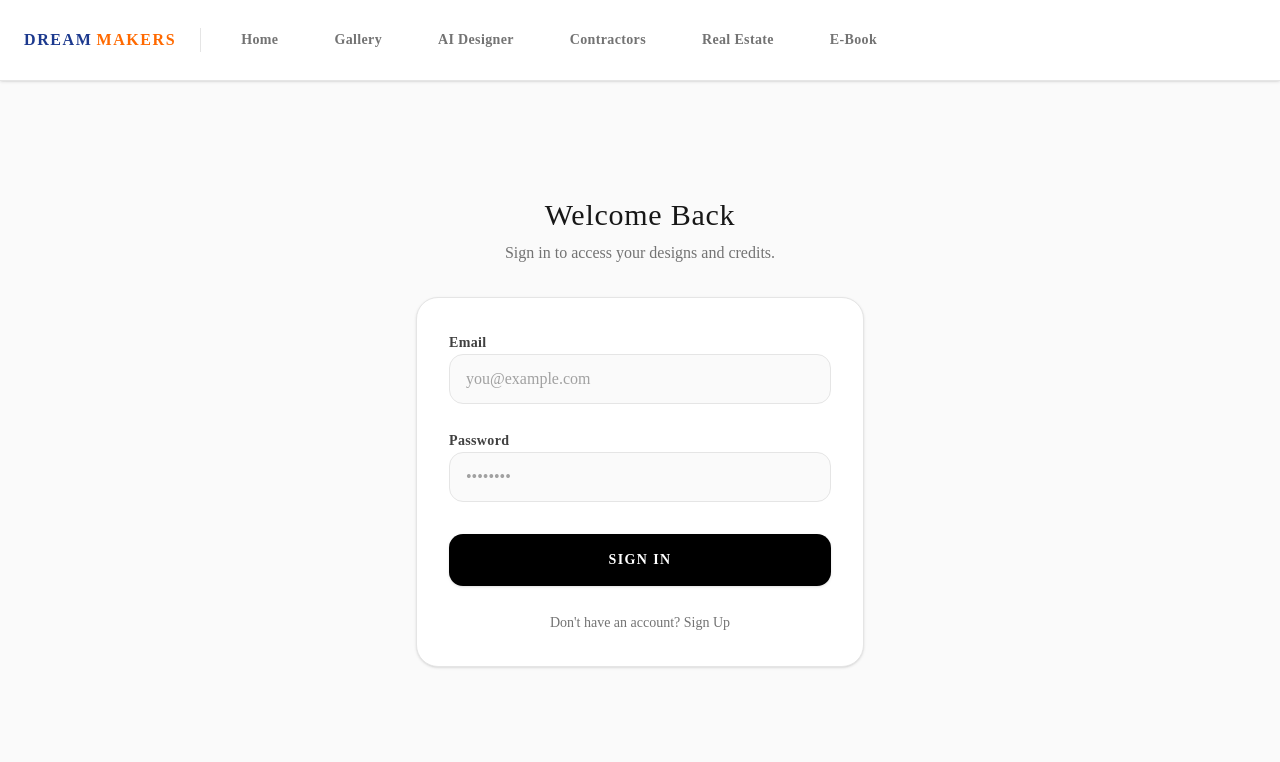
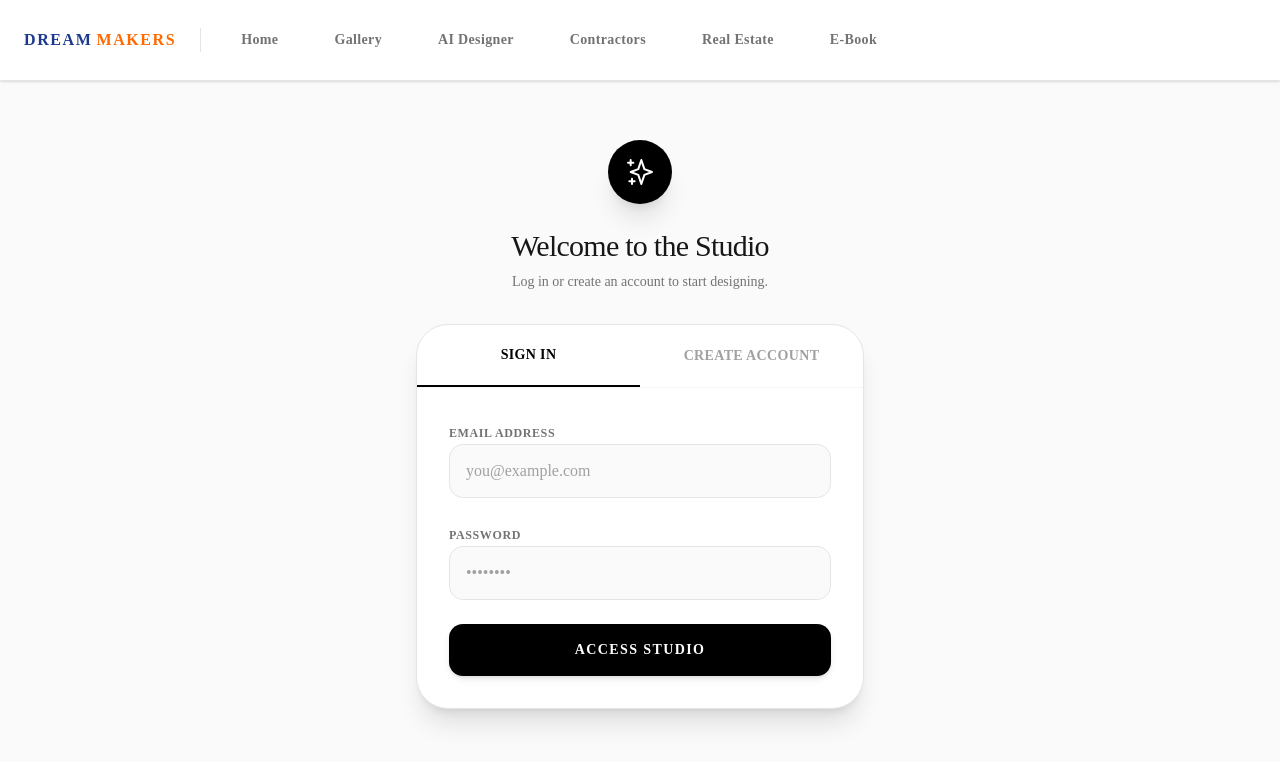
Before and after one commit to dreammakersstudio24-hub/dream-makers-studio, a Next.js app: page /login in a window 1280 px wide. Shown: the top 762 px of the page. Built offline with nearby package versions, Linux system fonts and the light colour scheme; no server answers.

Commit message:
update login ui and fix redirect bug

```diff
--- a/src/actions/auth.ts
+++ b/src/actions/auth.ts
@@ -13,14 +13,13 @@ export async function login(formData: FormData) {
   }
 
   const { error } = await supabase.auth.signInWithPassword(data)
-  const nextUrl = formData.get('next') as string || '/ai-redesign'
 
   if (error) {
-    redirect(`/login?error=true&next=${encodeURIComponent(nextUrl)}&message=${encodeURIComponent(error.message)}`)
+    return { error: error.message }
   }
 
   revalidatePath('/', 'layout')
-  redirect(nextUrl)
+  return { success: true }
 }
 
 export async function signup(formData: FormData) {
@@ -32,16 +31,13 @@ export async function signup(formData: FormData) {
   }
 
   const { error } = await supabase.auth.signUp(data)
-  const nextUrl = formData.get('next') as string || '/ai-redesign'
 
   if (error) {
-    redirect(`/login?error=true&mode=signup&next=${encodeURIComponent(nextUrl)}&message=${encodeURIComponent(error.message)}`)
+    return { error: error.message }
   }
 
   revalidatePath('/', 'layout')
-  // Depending on Supabase settings, email confirmation may be required.
-  // Assuming it is disabled for this prototype flow, they are auto-logged in.
-  redirect(nextUrl)
+  return { success: true }
 }
 
 export async function logout() {
--- a/src/app/login/page.tsx
+++ b/src/app/login/page.tsx
@@ -2,77 +2,131 @@
 
 import { login, signup } from '@/actions/auth'
 import { useState } from 'react'
+import { useRouter } from 'next/navigation'
+import { Loader2 } from 'lucide-react'
 
 export default function LoginPage({
   searchParams,
 }: {
   searchParams: { error?: string; mode?: string; next?: string; message?: string }
 }) {
+  const router = useRouter()
   const [isSignUp, setIsSignUp] = useState(searchParams?.mode === 'signup')
+  const [isLoading, setIsLoading] = useState(false)
+  const [errorMessage, setErrorMessage] = useState(searchParams?.message || (searchParams?.error ? "Invalid email or password." : ""))
   const nextUrl = searchParams?.next || '/ai-redesign'
 
+  const handleSubmit = async (e: React.FormEvent<HTMLFormElement>) => {
+    e.preventDefault()
+    setIsLoading(true)
+    setErrorMessage("")
+
+    const formData = new FormData(e.currentTarget)
+
+    try {
+      const result = isSignUp ? await signup(formData) : await login(formData)
+      if (result?.error) {
+        setErrorMessage(result.error)
+        setIsLoading(false)
+      } else {
+        // Success - force client navigation
+        router.push(nextUrl)
+        router.refresh()
+      }
+    } catch (err: any) {
+      if (err.message === "NEXT_REDIRECT") {
+          // This is actually a success state in Next.js server actions
+          router.push(nextUrl)
+          router.refresh()
+      } else {
+          setErrorMessage("An unexpected error occurred.")
+          setIsLoading(false)
+      }
+    }
+  }
+
   return (
-    <div className="min-h-screen bg-neutral-50 text-neutral-900 flex flex-col items-center justify-center p-6 selection:bg-blue-100">
-      <div className="w-full max-w-md pt-16">
-        <div className="mb-8 text-center">
-          <h1 className="text-3xl font-light mb-2 tracking-wide text-neutral-900">
-            {isSignUp ? "Create Account" : "Welcome Back"}
-          </h1>
-          <p className="text-neutral-500 font-light">
-            {isSignUp ? "Sign up to use the AI Interior Designer." : "Sign in to access your designs and credits."}
-          </p>
+    <div className="min-h-screen bg-neutral-50 text-neutral-900 flex flex-col items-center justify-center p-6 selection:bg-blue-100 font-sans">
+      <div className="w-full max-w-md pt-12 text-center mb-8">
+         <div className="w-16 h-16 bg-black rounded-full flex items-center justify-center mx-auto mb-6 shadow-xl">
+           <svg className="w-8 h-8 text-white" fill="none" viewBox="0 0 24 24" stroke="currentColor">
+              <path strokeLinecap="round" strokeLinejoin="round" strokeWidth={1.5} d="M5 3v4M3 5h4M6 17v4m-2-2h4m5-16l2.286 6.857L21 12l-5.714 2.143L13 21l-2.286-6.857L5 12l5.714-2.143L13 3z" />
+           </svg>
+         </div>
+         <h1 className="text-3xl font-light mb-2 tracking-tight text-neutral-900">
+           Welcome to the Studio
+         </h1>
+         <p className="text-neutral-500 font-light text-sm">
+           Log in or create an account to start designing.
+         </p>
+      </div>
+
+      <div className="w-full max-w-md bg-white border border-neutral-200 shadow-xl rounded-[2rem] overflow-hidden">
+        {/* Tab Header */}
+        <div className="flex w-full border-b border-neutral-100">
+          <button
+            type="button"
+            onClick={() => { setIsSignUp(false); setErrorMessage(""); }}
+            className={`flex-1 py-5 text-sm font-semibold tracking-wide transition-colors ${!isSignUp ? 'text-black border-b-2 border-black' : 'text-neutral-400 hover:text-neutral-600'}`}
+          >
+            SIGN IN
+          </button>
+          <button
+            type="button"
+            onClick={() => { setIsSignUp(true); setErrorMessage(""); }}
+            className={`flex-1 py-5 text-sm font-semibold tracking-wide transition-colors ${isSignUp ? 'text-black border-b-2 border-black' : 'text-neutral-400 hover:text-neutral-600'}`}
+          >
+            CREATE ACCOUNT
+          </button>
         </div>
 
-        <div className="bg-white border border-neutral-200 shadow-sm rounded-3xl p-8">
-          <form className="space-y-6" action={isSignUp ? signup : login}>
+        {/* Form Body */}
+        <div className="p-8">
+          <form className="space-y-6" onSubmit={handleSubmit}>
             <input type="hidden" name="next" value={nextUrl} />
 
-            {searchParams?.error && (
+            {errorMessage && (
               <div className="p-4 bg-red-50 border border-red-200 text-red-600 font-medium text-sm rounded-xl text-center">
-                {searchParams?.message || "Invalid email or password."}
+                {errorMessage}
               </div>
             )}
 
             <div className="space-y-2">
-              <label className="text-sm font-bold tracking-wide text-neutral-700" htmlFor="email">Email</label>
+              <label className="text-xs font-bold tracking-wider text-neutral-500 uppercase" htmlFor="email">Email Address</label>
               <input
                 id="email"
                 name="email"
                 type="email"
                 required
-                className="w-full bg-neutral-50 border border-neutral-200 rounded-xl px-4 py-3 text-neutral-900 placeholder:text-neutral-400 focus:outline-none focus:border-blue-500 focus:ring-1 focus:ring-blue-500 transition-all font-medium"
+                className="w-full bg-neutral-50 border border-neutral-200 rounded-xl px-4 py-3.5 text-neutral-900 placeholder:text-neutral-400 focus:outline-none focus:border-black focus:ring-1 focus:ring-black transition-all font-medium disabled:opacity-50"
                 placeholder="you@example.com"
+                disabled={isLoading}
               />
             </div>
 
             <div className="space-y-2">
-              <label className="text-sm font-bold tracking-wide text-neutral-700" htmlFor="password">Password</label>
+              <label className="text-xs font-bold tracking-wider text-neutral-500 uppercase" htmlFor="password">Password</label>
               <input
                 id="password"
                 name="password"
                 type="password"
                 required
-                className="w-full bg-neutral-50 border border-neutral-200 rounded-xl px-4 py-3 text-neutral-900 placeholder:text-neutral-400 focus:outline-none focus:border-blue-500 focus:ring-1 focus:ring-blue-500 transition-all font-medium"
+                className="w-full bg-neutral-50 border border-neutral-200 rounded-xl px-4 py-3.5 text-neutral-900 placeholder:text-neutral-400 focus:outline-none focus:border-black focus:ring-1 focus:ring-black transition-all font-medium disabled:opacity-50"
                 placeholder="••••••••"
+                disabled={isLoading}
+                minLength={6}
               />
             </div>
 
             <button
               type="submit"
-              className="w-full bg-black text-white py-4 rounded-xl text-sm tracking-widest font-bold hover:bg-neutral-800 transition-colors mt-2 shadow-sm uppercase"
+              disabled={isLoading}
+              className="w-full bg-black text-white py-4 rounded-xl text-sm tracking-widest font-bold hover:bg-neutral-800 hover:scale-[1.02] transition-all shadow-md uppercase mt-4 flex items-center justify-center gap-2 disabled:opacity-70 disabled:scale-100"
             >
-              {isSignUp ? "Create Account" : "Sign In"}
+              {isLoading && <Loader2 className="w-4 h-4 animate-spin" />}
+              {isLoading ? "Authenticating..." : (isSignUp ? "Create My Account" : "Access Studio")}
             </button>
           </form>
-
-          <div className="mt-6 text-center">
-            <button
-              onClick={() => setIsSignUp(!isSignUp)}
-              className="text-sm text-neutral-500 hover:text-black font-medium transition-colors"
-            >
-              {isSignUp ? "Already have an account? Sign In" : "Don't have an account? Sign Up"}
-            </button>
-          </div>
         </div>
       </div>
     </div>
```
